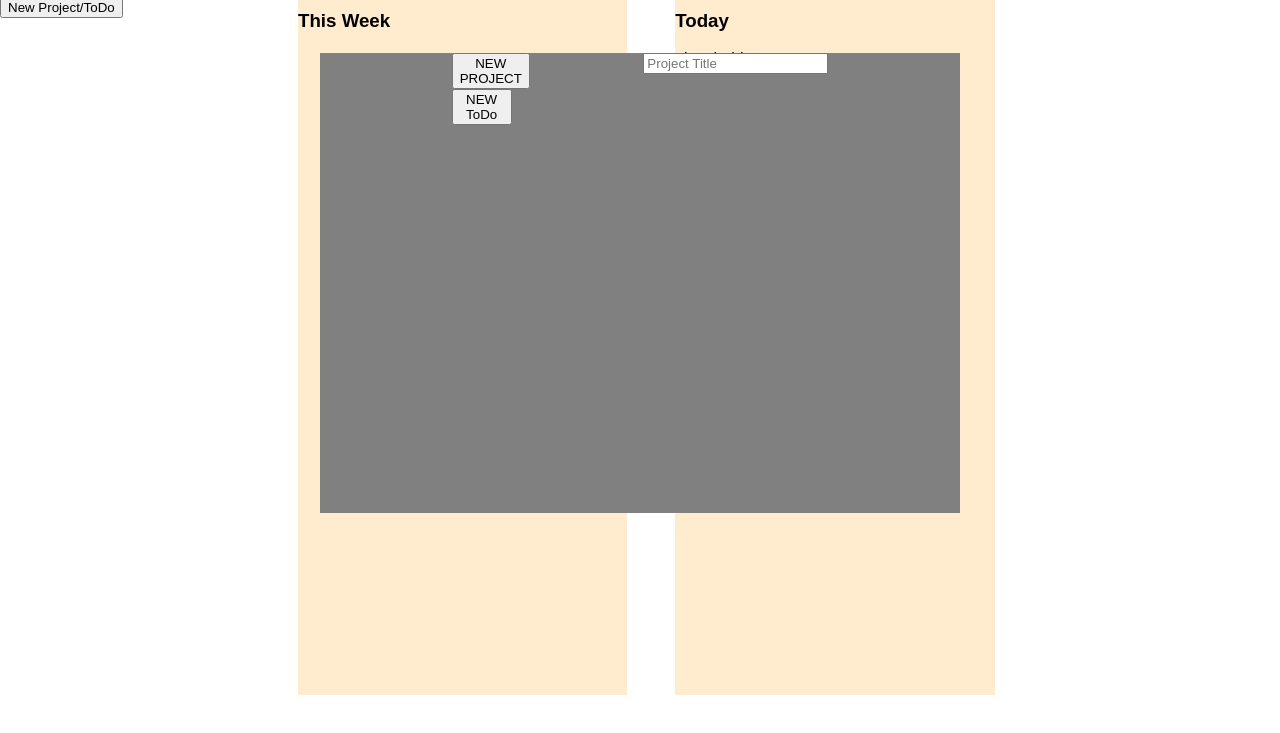
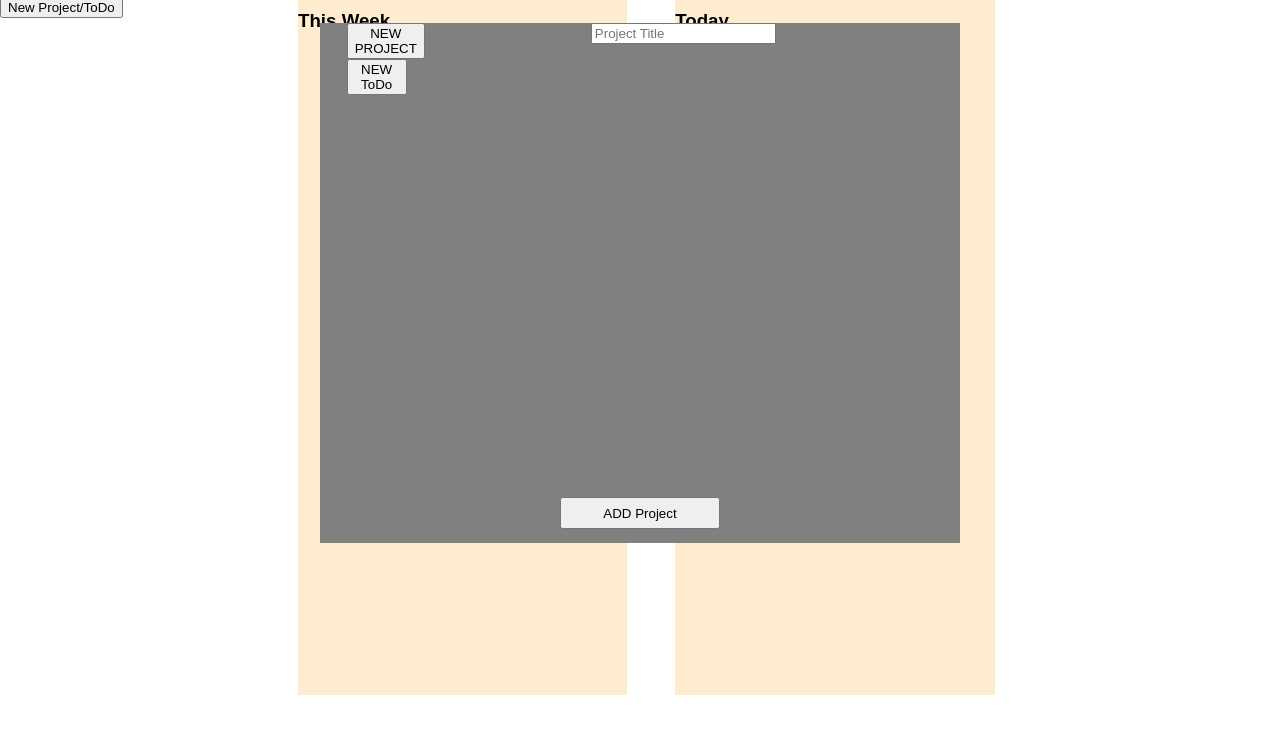
Before and after one commit to MrBadHombre/toDoList, a website built with webpack: page dist/index.html in a window 1280 px wide. Both pictures are taken after a click on the button "New Project/ToDo". Shown: the part 117-850 px from the top of the page. Built offline with nearby package versions, Linux system fonts and the light colour scheme.

Commit message:
add buttons to popup to add todos and projects

```diff
--- a/src/index.js
+++ b/src/index.js
@@ -39,26 +39,22 @@ newToDoPopUpBtn.addEventListener('click', () => {
 
 // toggle to new todo in pop up window
 addNewtoDoBtn.addEventListener('click', () => {
-  console.log('works');
   projectPopUpContainer.classList.add('hidden');
   toDoPopUpContainer.classList.remove('hidden');
 });
 
 // toggle to new todo in pop up window
 addNewProjectBtn.addEventListener('click', () => {
-  console.log('works');
   projectPopUpContainer.classList.remove('hidden');
   toDoPopUpContainer.classList.add('hidden');
 });
 addNewtoDoBtn2.addEventListener('click', () => {
-  console.log('works');
   projectPopUpContainer.classList.add('hidden');
   toDoPopUpContainer.classList.remove('hidden');
 });
 
 // toggle to new todo in pop up window
 addNewProjectBtn2.addEventListener('click', () => {
-  console.log('works');
   projectPopUpContainer.classList.remove('hidden');
   toDoPopUpContainer.classList.add('hidden');
 });
--- a/src/style.css
+++ b/src/style.css
@@ -35,8 +35,8 @@ body {
   text-align: center;
   justify-content: space-evenly;
   display: grid;
-  grid-template-columns: 60px auto;
-  grid-template-rows: 60px 400px;
+  grid-template-columns: 60px 500px;
+  grid-template-rows: 60px 400px 60px;
   background-color: grey;
   position: absolute;
   top: 50%;
@@ -49,10 +49,24 @@ body {
   text-align: center;
   justify-content: space-evenly;
   display: grid;
-  grid-template-columns: 60px auto;
-  grid-template-rows: 60px 400px;
+  grid-template-columns: 60px 500px;
+  grid-template-rows: 60px 400px 60px;
   background-color: grey;
   position: absolute;
+  top: 50%;
+  left: 50%;
+
+  transform: translate(-50%, -50%);
+}
+/* add project button on popup */
+.addPopUpBtns {
+  width: 10rem;
+  height: 2rem;
+  grid-column-start: 1;
+  grid-column-end: 3;
+  grid-row-start: 3;
+  grid-row-end: 4;
+  position: relative;
   top: 50%;
   left: 50%;
 
```
Also changed, not shown: dist/index.html.
